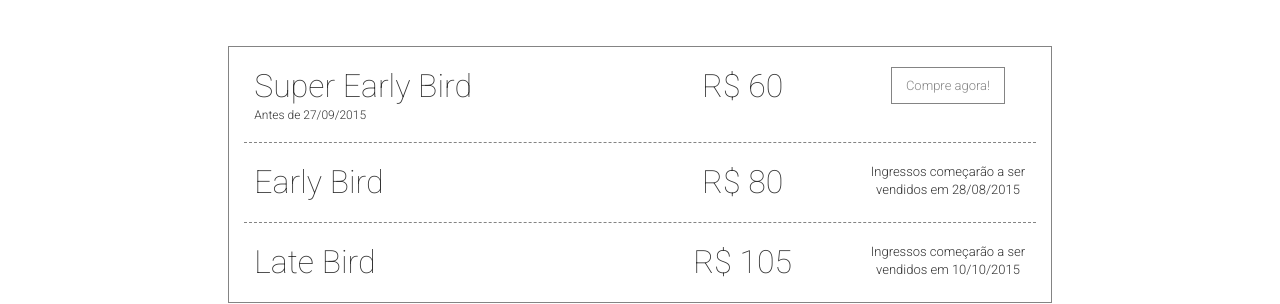
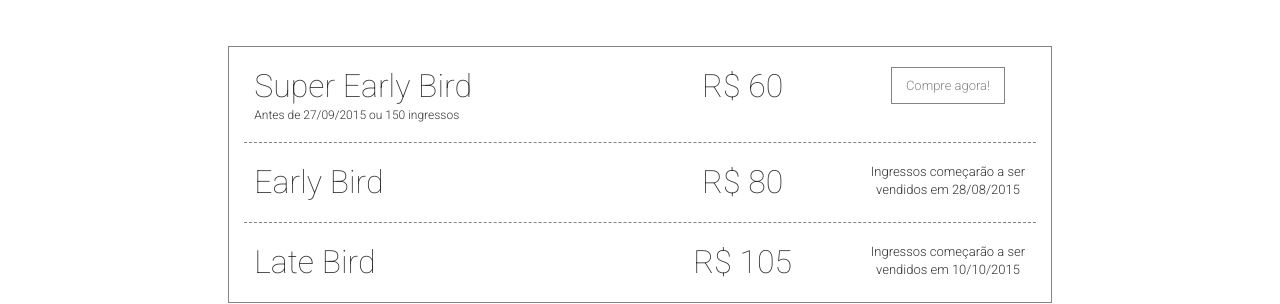
Before and after one commit to DevFestNordeste/2015, a Jekyll site: the page built from index.html, in a window 1280 px wide and 900 px high, scrolled down 6890 px. Shown: the part 152-456 px from the top of the window. Built offline with Jekyll 4.4.1, drawn with Linux system fonts in a browser that asks for light colours; nearby versions of some CDN libraries; comment, search, counter and statistics services are not loaded.

Commit message:
ticket number super early bird on home

```diff
--- a/_includes/tickets-2.html
+++ b/_includes/tickets-2.html
@@ -15,7 +15,7 @@
 							{% endif %}
 							{% if ticketsOffer.disabled != true %}
 							{% assign ticketValidTo = ticketsOffer.validThrough | split: "T" %}
-								<span class="ticket-additional-info">Antes de {{ ticketValidTo[0] | date: "%-d/%m/%Y"}} {% if ticketsOffer.ticketsNumber == '200' %} ou {{ ticketsOffer.ticketsNumber }} ingressos{% endif %}</span>
+								<span class="ticket-additional-info">Antes de {{ ticketValidTo[0] | date: "%-d/%m/%Y"}} {% if ticketsOffer.ticketsNumber == '150' %} ou {{ ticketsOffer.ticketsNumber }} ingressos{% endif %}</span>
 							{% endif %}
 						</div>
 						<div class="col-sm-3 col-xs-12">
```
